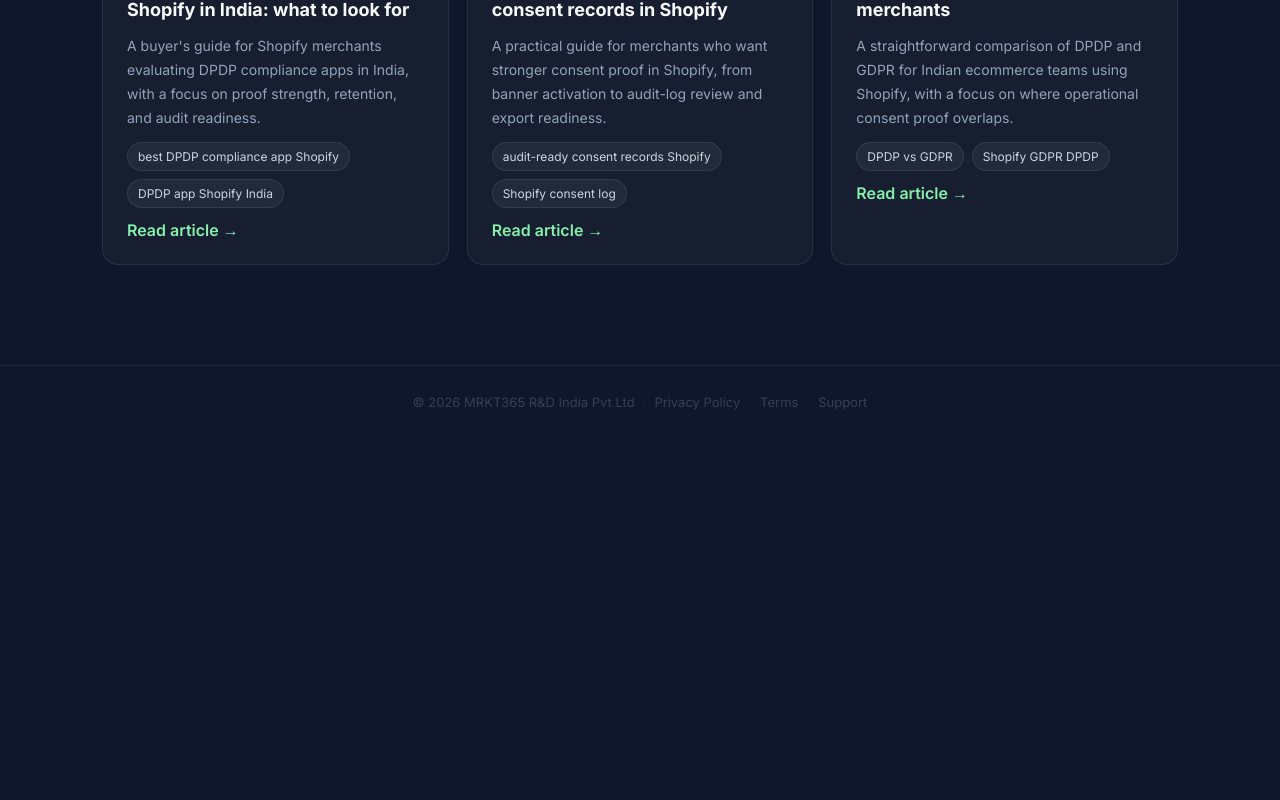
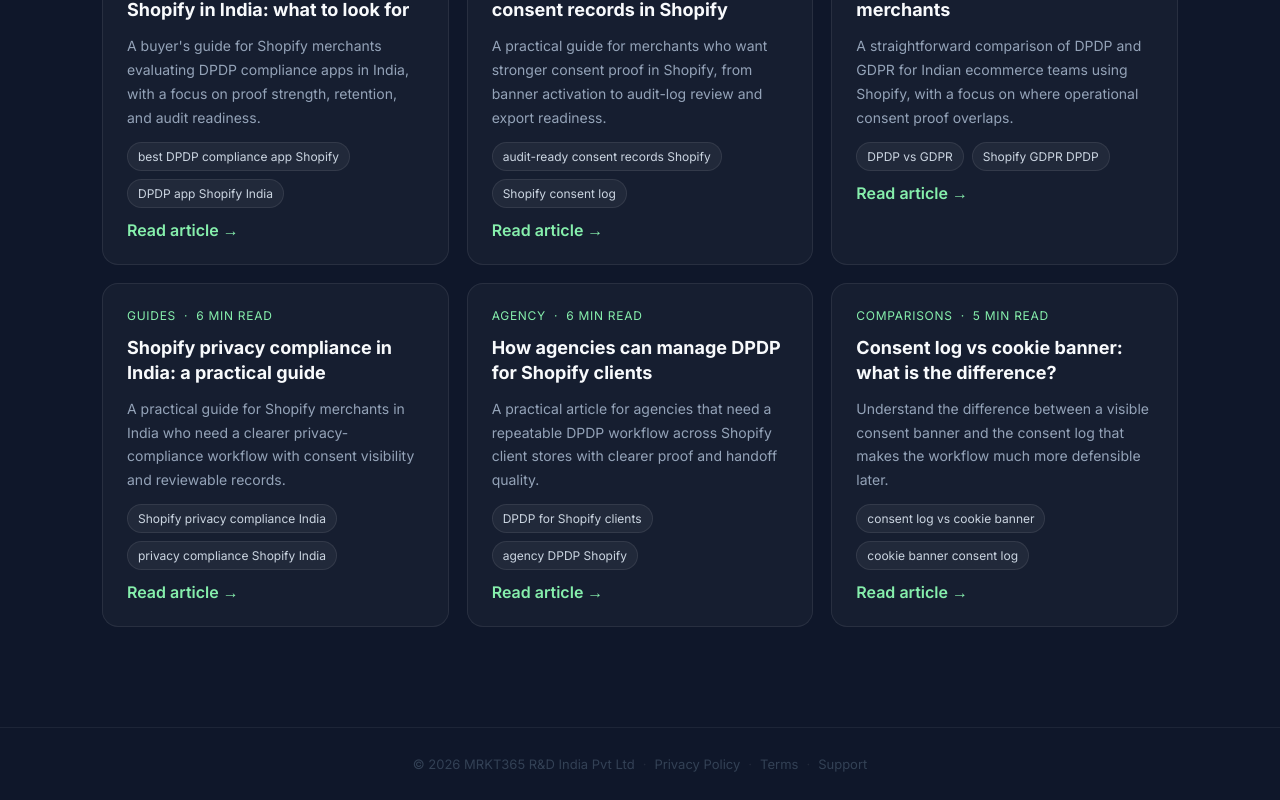
Before and after one commit to MRKT365-India/protectkaro-www, a Next.js app: page /blog in a window 1280 px wide. Shown: the part 910-1710 px from the top of the page. Before the commit the page ends 1348 px from the top, so only its background shows below. Built offline with nearby package versions, Linux system fonts and the light colour scheme.

Commit message:
feat: expand buyer intent pages and blog coverage

```diff
--- a/content/blog/posts.ts
+++ b/content/blog/posts.ts
@@ -132,6 +132,61 @@
       "For website SEO, this comparison topic is valuable because it meets merchants where they already are. Many search for GDPR-language terms first, then need help translating that thinking into an India-specific compliance workflow."
     ],
   },
+
+  {
+    slug: "shopify-privacy-compliance-india-guide",
+    title: "Shopify privacy compliance in India: a practical guide",
+    description:
+      "A practical guide for Shopify merchants in India who need a clearer privacy-compliance workflow with consent visibility and reviewable records.",
+    publishedAt: "2026-03-17",
+    readingTime: "6 min read",
+    category: "Guides",
+    keywords: ["Shopify privacy compliance India", "privacy compliance Shopify India", "Shopify DPDP privacy"],
+    excerpt:
+      "Privacy compliance becomes easier when the workflow is visible inside Shopify, not hidden behind assumptions.",
+    body: [
+      "For Indian Shopify merchants, privacy compliance is often treated like a one-time storefront task. Add the banner, save the theme, and move on. But real operational confidence comes later: can the merchant verify that the setup is still active, and can they inspect the records that support it?",
+      "That is why compliance workflows need product surfaces, not just code. Protection Status, consent logs, and clear retention rules give merchants a more usable and trustworthy system. They also make it easier for agencies or internal teams to review what is happening without escalating to engineering.",
+      "ProtectKaro is useful here because it turns an abstract compliance promise into a visible workflow. Free gets stores live with recent audit-log visibility. Pro adds longer retention and CSV export when reporting needs increase.",
+      "If your website, product, and documentation all tell this same story, you create a stronger trust signal than generic banner-first competitors."
+    ],
+  },
+  {
+    slug: "how-agencies-can-manage-dpdp-for-shopify-clients",
+    title: "How agencies can manage DPDP for Shopify clients",
+    description:
+      "A practical article for agencies that need a repeatable DPDP workflow across Shopify client stores with clearer proof and handoff quality.",
+    publishedAt: "2026-03-17",
+    readingTime: "6 min read",
+    category: "Agency",
+    keywords: ["DPDP for Shopify clients", "agency DPDP Shopify", "Shopify compliance agencies"],
+    excerpt:
+      "Agencies need more than install speed. They need a workflow that is easy to hand off and easy for clients to trust.",
+    body: [
+      "When an agency installs a compliance tool on a client store, the real challenge comes after setup. The client needs to understand what was installed, how to verify it, and what proof exists if they ask for a review later. Banner-only tools leave too much ambiguity in that handoff.",
+      "A better agency workflow has four stages: install the app, confirm Protection Status, review the consent log with the client, and define when the client should upgrade to deeper proof features such as longer retention or CSV export. That creates a clearer commercial and operational story.",
+      "ProtectKaro is well suited to this because the workflow lives inside Shopify admin. Clients do not need to learn a disconnected system. Agencies can also position the Free-to-Pro path as a sensible maturity model instead of a forced upsell.",
+      "This matters for agency demos and retention. The stronger the workflow is after implementation, the easier it is to justify your work and keep the client confident."
+    ],
+  },
+  {
+    slug: "consent-log-vs-cookie-banner-whats-the-difference",
+    title: "Consent log vs cookie banner: what is the difference?",
+    description:
+      "Understand the difference between a visible consent banner and the consent log that makes the workflow much more defensible later.",
+    publishedAt: "2026-03-17",
+    readingTime: "5 min read",
+    category: "Comparisons",
+    keywords: ["consent log vs cookie banner", "cookie banner consent log", "audit-ready consent proof"],
+    excerpt:
+      "A cookie banner is what visitors see. A consent log is what gives the merchant something to review later.",
+    body: [
+      "The easiest way to understand the difference is this: the banner is the interaction surface, while the consent log is the evidence surface. One helps collect a choice; the other helps the merchant understand what was captured and whether the workflow is doing what it should.",
+      "That distinction matters because many merchants buy banner tools thinking they have bought compliance infrastructure. In reality, they may only have bought a front-end widget. The defensible part is the record underneath.",
+      "ProtectKaro's positioning benefits from making this explicit. The banner is necessary, but the consent log is where operational trust begins. That is a much stronger message for merchants, agencies, and search traffic alike.",
+      "The more clearly your site explains this difference, the easier it becomes to stand out from tools that are still selling appearance over proof."
+    ],
+  },
 ];
 
 export function getAllPosts() {
```
Also changed, not shown: app/best-shopify-consent-management-india/page.tsx (added, +37 -0 lines), app/shopify-privacy-compliance-india/page.tsx (added, +32 -0 lines).
